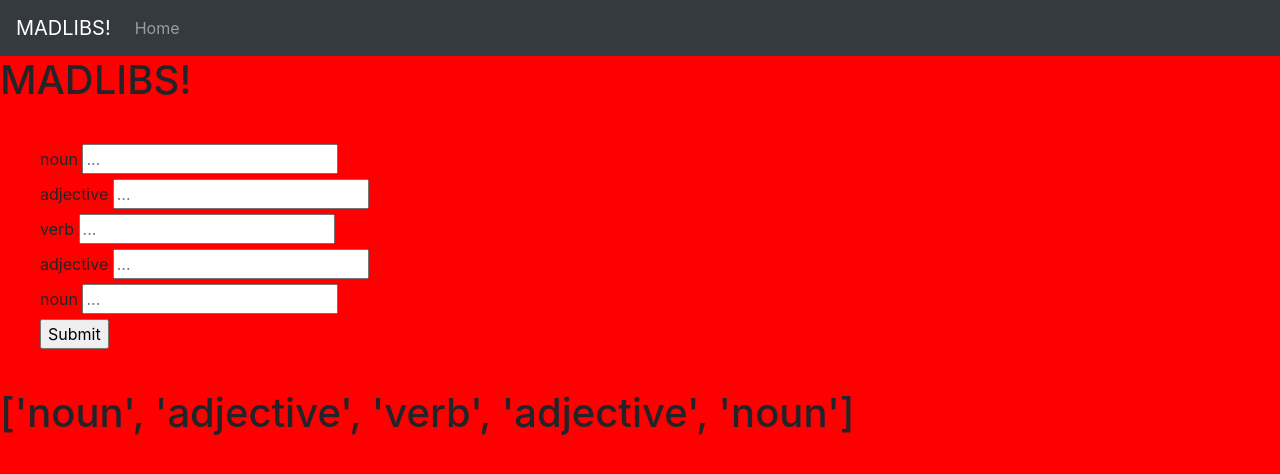
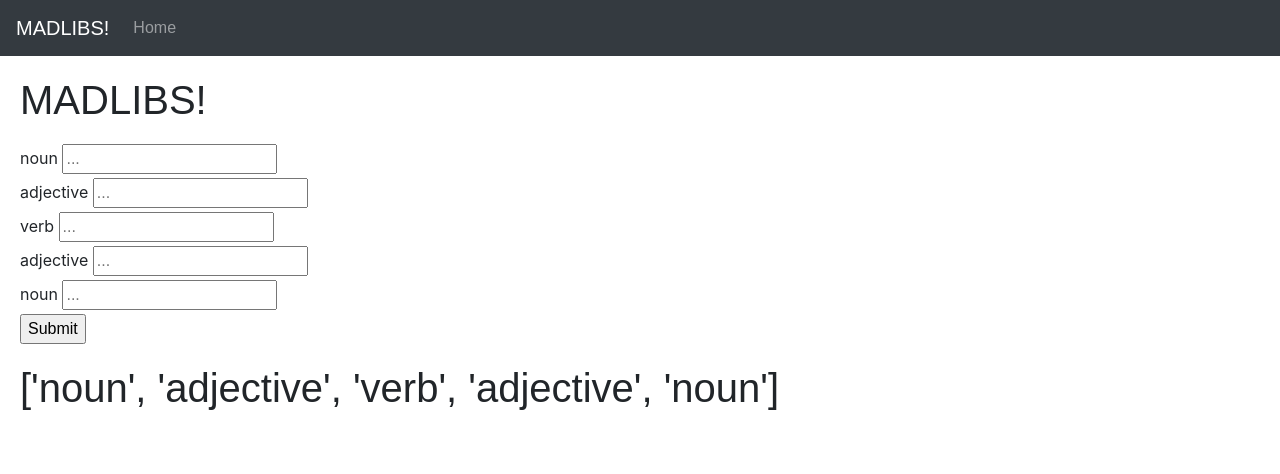
Before and after one commit to LouisGaravaglia/madlibs, a Flask app: page / in a window 1280 px wide. Shown: the top 474 px of the page. Run offline with Flask 2, Linux system fonts and the light colour scheme; some libraries are stand-ins or nearby versions; some web fonts are replaced.

Commit message:
updated CSS

```diff
--- /dev/null
+++ b/static/app.css
@@ -0,0 +1,35 @@
+form {
+    margin: 20px;
+}
+
+
+h1 {
+    margin: 20px;
+    font-family: 'Montserrat', sans-serif;
+    font-weight: 100;
+}
+
+h3 {
+    font-family: 'Montserrat', sans-serif;
+    font-weight: 700;
+    font-size: 1.5rem;
+}
+
+p {
+    font-family: 'Montserrat', sans-serif;
+    font-weight: 500;
+}
+
+input {
+    font-family: 'Montserrat', sans-serif;
+    font-weight: 500;
+}
+
+.navbar {
+    font-family: 'Montserrat', sans-serif;
+    font-weight: 500;
+}
+
+button {
+    margin-top: 10px;
+}
--- a/style.css
+++ /dev/null
@@ -1,7 +0,0 @@
-body {
-    background-color: red;
-}
-
-form {
-    margin: 40px;
-}
--- a/templates/base.html
+++ b/templates/base.html
@@ -10,7 +10,7 @@
       <link rel="stylesheet" href="https://stackpath.bootstrapcdn.com/bootstrap/4.5.0/css/bootstrap.min.css" integrity="sha384-9aIt2nRpC12Uk9gS9baDl411NQApFmC26EwAOH8WgZl5MYYxFfc+NcPb1dKGj7Sk" crossorigin="anonymous">
       <link href="https://fonts.googleapis.com/css?family=Copse&display=swap" rel="stylesheet">
       <link href="https://fonts.googleapis.com/css2?family=Roboto:ital,wght@0,100;0,300;0,400;0,500;0,700;0,900;1,100;1,300;1,400;1,500;1,700;1,900&display=swap" rel="stylesheet">
-      <link rel="stylesheet" href="/style.css">
+      <link rel="stylesheet" href="/static/app.css">
 </head>
 
 <body>
```
